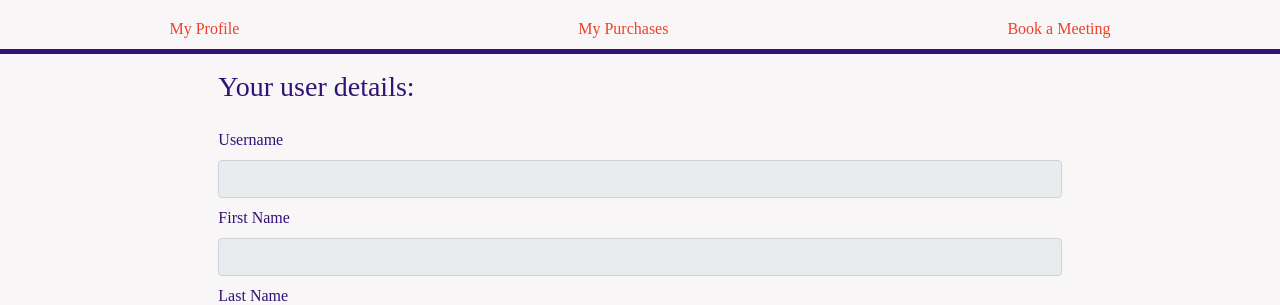
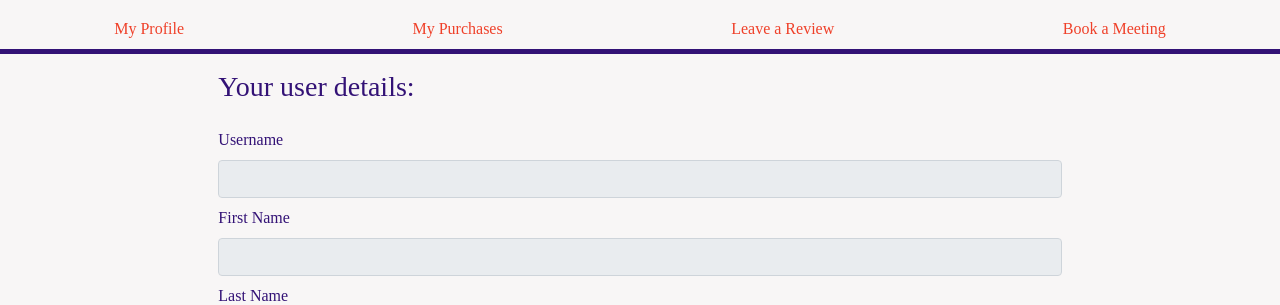
Before and after one commit to Code-Institute-Submissions/Sculpt-Studio, a Django app: template user_profile/templates/user_profile/my_account.html in a window 1280 px wide. Shown: the part 163-468 px from the top of the page. Run offline with Django 3.2, Linux system fonts and the light colour scheme; the template is opened without the code that fills it: values that come from a table or form of the project are taken from there, others are empty; some libraries are stand-ins or nearby versions.

Commit message:
my profile links updated with url 'account' and added links to add_testimonial

```diff
--- a/user_profile/templates/user_profile/book_meeting.html
+++ b/user_profile/templates/user_profile/book_meeting.html
@@ -15,8 +15,9 @@
   <a class="nav-item nav-link" href="">Edit Partners</a>
   <a class="nav-item nav-link" href="{% url 'user_selection' %}">User Management</a>
   {% else %}
-  <a class="nav-item nav-link" href="#">My Profile</a>
+  <a class="nav-item nav-link" href="{% url 'account' %}">My Profile</a>
   <a class="nav-item nav-link" href="#">My Purchases</a>
+  <a class="nav-item nav-link" href="{% url 'add_testimonials' %}">Leave a Review</a>
   <a class="nav-item nav-link" href="{% url 'book_meeting' %}">Book a Meeting</a>
   {% endif %}
 </nav>
--- a/user_profile/templates/user_profile/my_account.html
+++ b/user_profile/templates/user_profile/my_account.html
@@ -9,15 +9,16 @@
 </div>
 <nav class="nav nav-pills nav-fill">
   {% if request.user.is_superuser %}
-  <a class="nav-item nav-link" href="#">My Profile</a>
+  <a class="nav-item nav-link" href="{% url 'account' %}">My Profile</a>
   <a class="nav-item nav-link" href="{% url 'add_program'%}">Add Program</a>
   <a class="nav-item nav-link" href="{% url 'programs'%}">Edit Programs</a>
   <a class="nav-item nav-link" href="">Add Partners</a>
   <a class="nav-item nav-link" href="">Edit Partners</a>
   <a class="nav-item nav-link" href="{% url 'user_selection' %}">User Management</a>
   {% else %}
-  <a class="nav-item nav-link" href="#">My Profile</a>
+  <a class="nav-item nav-link" href="{% url 'account' %}">My Profile</a>
   <a class="nav-item nav-link" href="#">My Purchases</a>
+  <a class="nav-item nav-link" href="{% url 'add_testimonials' %}">Leave a Review</a>
   <a class="nav-item nav-link" href="{% url 'book_meeting' %}">Book a Meeting</a>
   {% endif %}
 </nav>
--- a/user_profile/templates/user_profile/user_management.html
+++ b/user_profile/templates/user_profile/user_management.html
@@ -18,6 +18,7 @@
   {% else %}
   <a class="nav-item nav-link" href="{% url 'account' %}">My Profile</a>
   <a class="nav-item nav-link" href="#">My Purchases</a>
+  <a class="nav-item nav-link" href="{% url 'add_testimonials' %}">Leave a Review</a>
   <a class="nav-item nav-link" href="{% url 'book_meeting' %}">Book a Meeting</a>
   {% endif %}
 </nav>
--- a/user_profile/templates/user_profile/user_selection.html
+++ b/user_profile/templates/user_profile/user_selection.html
@@ -17,8 +17,9 @@
   <a class="nav-item nav-link" href="">Edit Partners</a>
   <a class="nav-item nav-link" href="{% url 'user_selection'  %}">User Management</a>
   {% else %}
-  <a class="nav-item nav-link" href="#">My Profile</a>
+  <a class="nav-item nav-link" href="{% url 'account' %}">My Profile</a>
   <a class="nav-item nav-link" href="#">My Purchases</a>
+  <a class="nav-item nav-link" href="{% url 'add_testimonials' %}">Leave a Review</a>
   <a class="nav-item nav-link" href="{% url 'book_meeting' %}">Book a Meeting</a>
   {% endif %}
 </nav>
```
